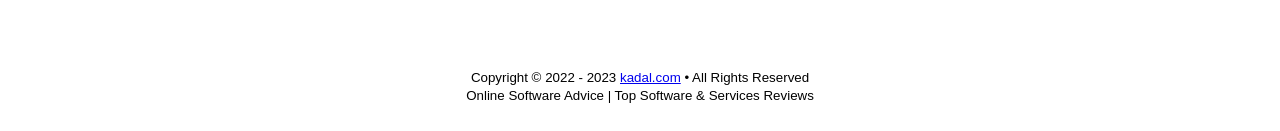
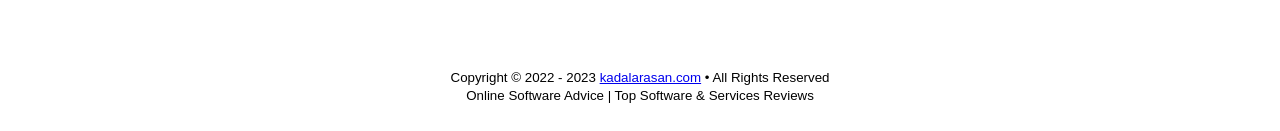
Before and after one commit to kadalarasan45/Controller-Ecom1, a plain HTML site: page index.html in a window 1280 px wide. Shown: the part 732-863 px from the top of the page. Drawn offline with Linux system fonts and the light colour scheme.

Commit message:
Update index.html

```diff
--- a/index.html
+++ b/index.html
@@ -45,7 +45,7 @@
         </div>
     </div>
     <div class="footer">
-        <small class="footer__copyright">Copyright © 2022 - 2023 <a href="/">kadal.com</a> • All Rights Reserved <br>Online Software Advice | Top Software &amp; Services Reviews</small>
+        <small class="footer__copyright">Copyright © 2022 - 2023 <a href="/">kadalarasan.com</a> • All Rights Reserved <br>Online Software Advice | Top Software &amp; Services Reviews</small>
     </div>
     <script>
         var menuList =document.getElementById("menuList");
```
